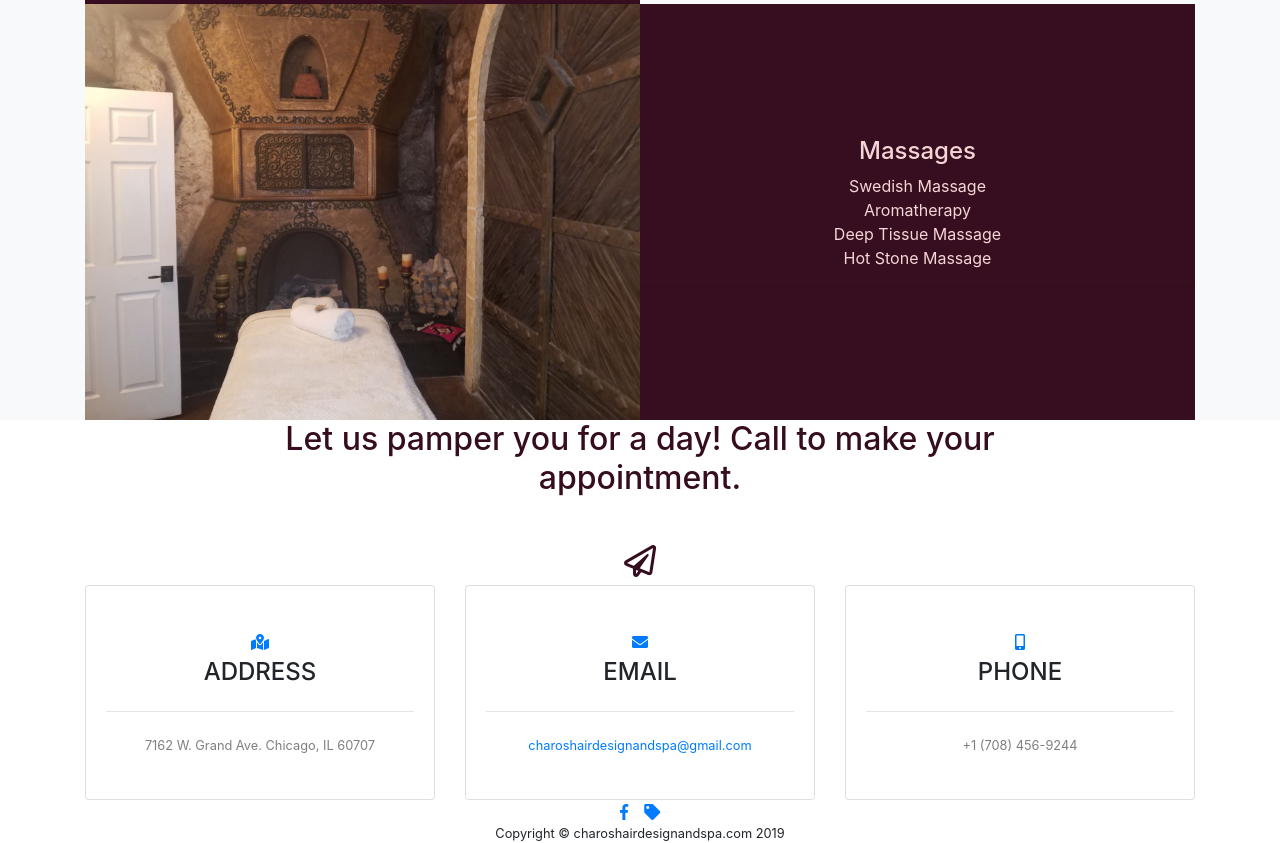
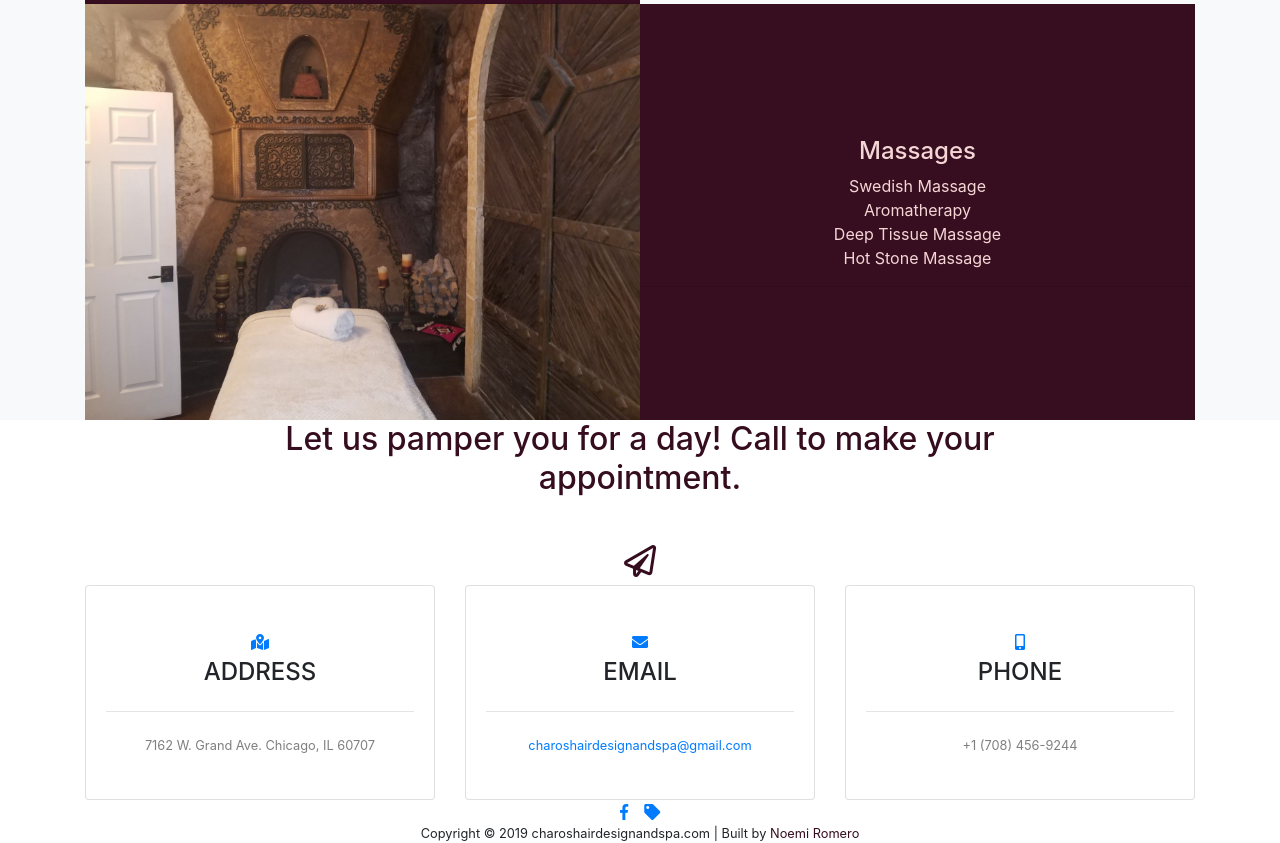
Before and after one commit to NoemiR/HairSalon, a website: page index.html in a window 1280 px wide. Shown: the part 4111-4954 px from the top of the page. Drawn offline with Linux system fonts and the light colour scheme.

Commit message:
added built by section

```diff
--- a/index.html
+++ b/index.html
@@ -321,7 +321,7 @@
   <!-- Footer -->
   <footer class="bg-black small text-center">
     <div class="container">
-      Copyright &copy; charoshairdesignandspa.com 2019
+      Copyright &copy; 2019 charoshairdesignandspa.com | Built by <a href="http://noemi.tech" style="color: #360d1e; padding-top: 50px;">Noemi Romero</a>
     </div>
   </footer>
 
```
